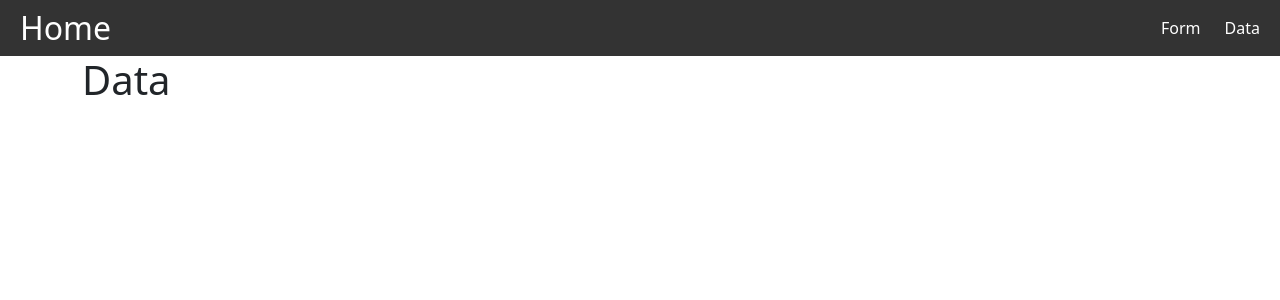
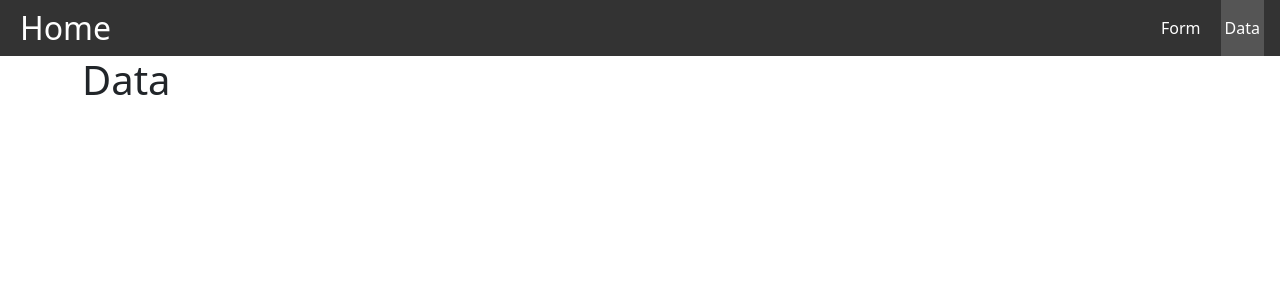
Before and after one commit to emilebilodeau/survey-creation-app, a React (Vite) app in the folder mood/: page /data in a window 1280 px wide. Shown: the top 300 px of the page. Built offline with nearby package versions, Linux system fonts and the light colour scheme.

Commit message:
completed navbar

```diff
--- a/mood/src/App.css
+++ b/mood/src/App.css
@@ -9,12 +9,12 @@ body {
 /*
 all of the below css relates to the Navbar component
 
-could not apply the padding correctly of 0 1rem; without !important unless i added an id
-to the nav element in Navbar component. possible that Bootstrap already has a className
-called nav that had higher precedence
+NOTE: could not apply the padding correctly of 0 1rem; without !important unless i added
+an id to the nav element in Navbar component. possible that Bootstrap already has a
+className called nav that had higher precedence
 */
 
-#navbar {
+#main-navbar {
     background-color: #333;
     color: white;
     display: flex;
@@ -45,6 +45,10 @@ called nav that had higher precedence
     padding: .25rem;
 }
 
+.nav a:hover {
+    color:inherit
+}
+
 .nav li.active {
     background-color: #555;
 }
--- a/mood/src/components/Navbar.tsx
+++ b/mood/src/components/Navbar.tsx
@@ -1,22 +1,32 @@
 import React from "react";
-import { Link } from "react-router-dom";
+import { Link, useMatch, useResolvedPath } from "react-router-dom";
 
 const Navbar = () => {
   return (
-    <nav id="navbar" className="nav">
+    <nav id="main-navbar" className="nav">
       <Link to="/" className="site-title">
         Home
       </Link>
       <ul>
-        <li>
-          <Link to="/form">Form</Link>
-        </li>
-        <li>
-          <Link to="/data">Data</Link>
-        </li>
+        <CustomLink to="/form">Form</CustomLink>
+        <CustomLink to="/data">Data</CustomLink>
       </ul>
     </nav>
   );
 };
 
+// this function is essentially just used to add the active class to the Link element
+// of the current page. it uses react hooks to retrieve current url
+// TODO: come back and do the type assignment correctly. also include props as an argument
+function CustomLink({ to, children }: { to: any; children: any }) {
+  const resolvedPath = useResolvedPath(to);
+  const isActive = useMatch({ path: resolvedPath.pathname, end: true });
+
+  return (
+    <li className={isActive ? "active" : ""}>
+      <Link to={to}>{children}</Link>
+    </li>
+  );
+}
+
 export default Navbar;
```
